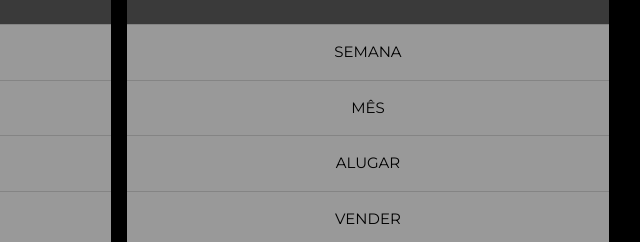
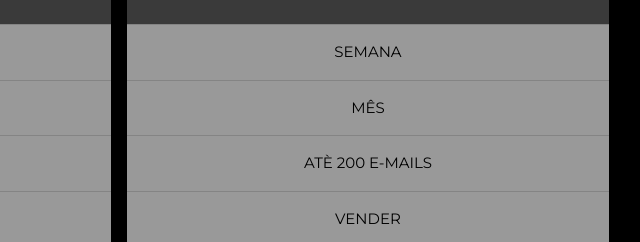
Before and after one commit to lazarolapin-lgtm/LAPINDESIGNER360, a plain HTML site: page index.html in a window 1280 px wide. Shown: the part 2040-2282 px from the top of the page, 581-1221 px from the left. Drawn offline with nearby package versions, Linux system fonts and the light colour scheme.

Commit message:
Update index.html

```diff
--- a/index.html
+++ b/index.html
@@ -178,7 +178,7 @@ Se você busca presença forte e diferenciada, o Lapin Designer é a escolha cer
           <li class="w3-dark-grey w3-xlarge w3-padding-32">Plataforma de anuncio</li>
           <li class="w3-padding-16">SEMANA  </li>
           <li class="w3-padding-16">MÊS</li>
-          <li class="w3-padding-16">ALUGAR</li>
+          <li class="w3-padding-16">ATÈ 200 E-MAILS</li>
           <li class="w3-padding-16">VENDER</li>
           <li class="w3-padding-16">COPIA</li>
             <h2>R$50/h2>
```
